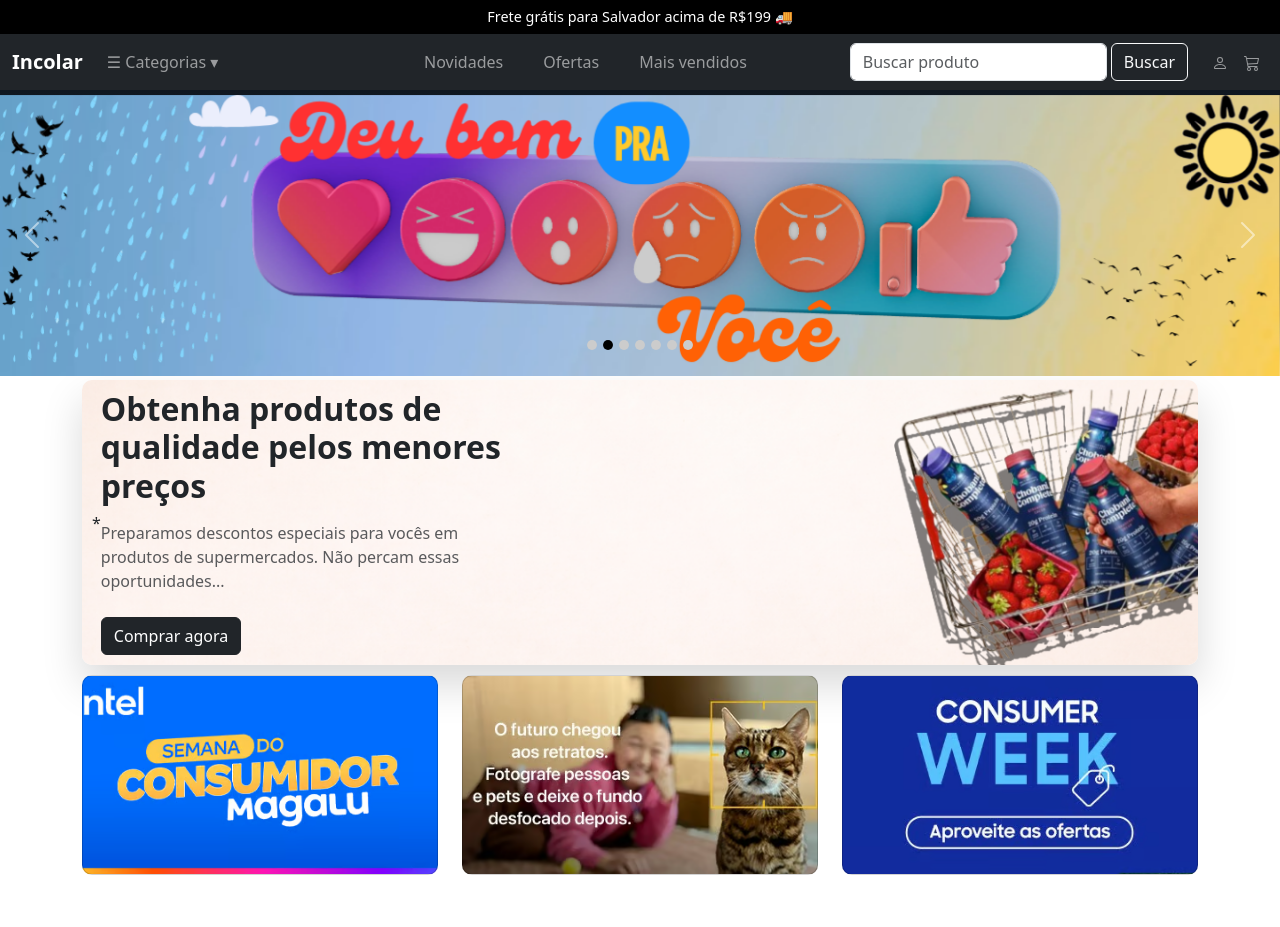
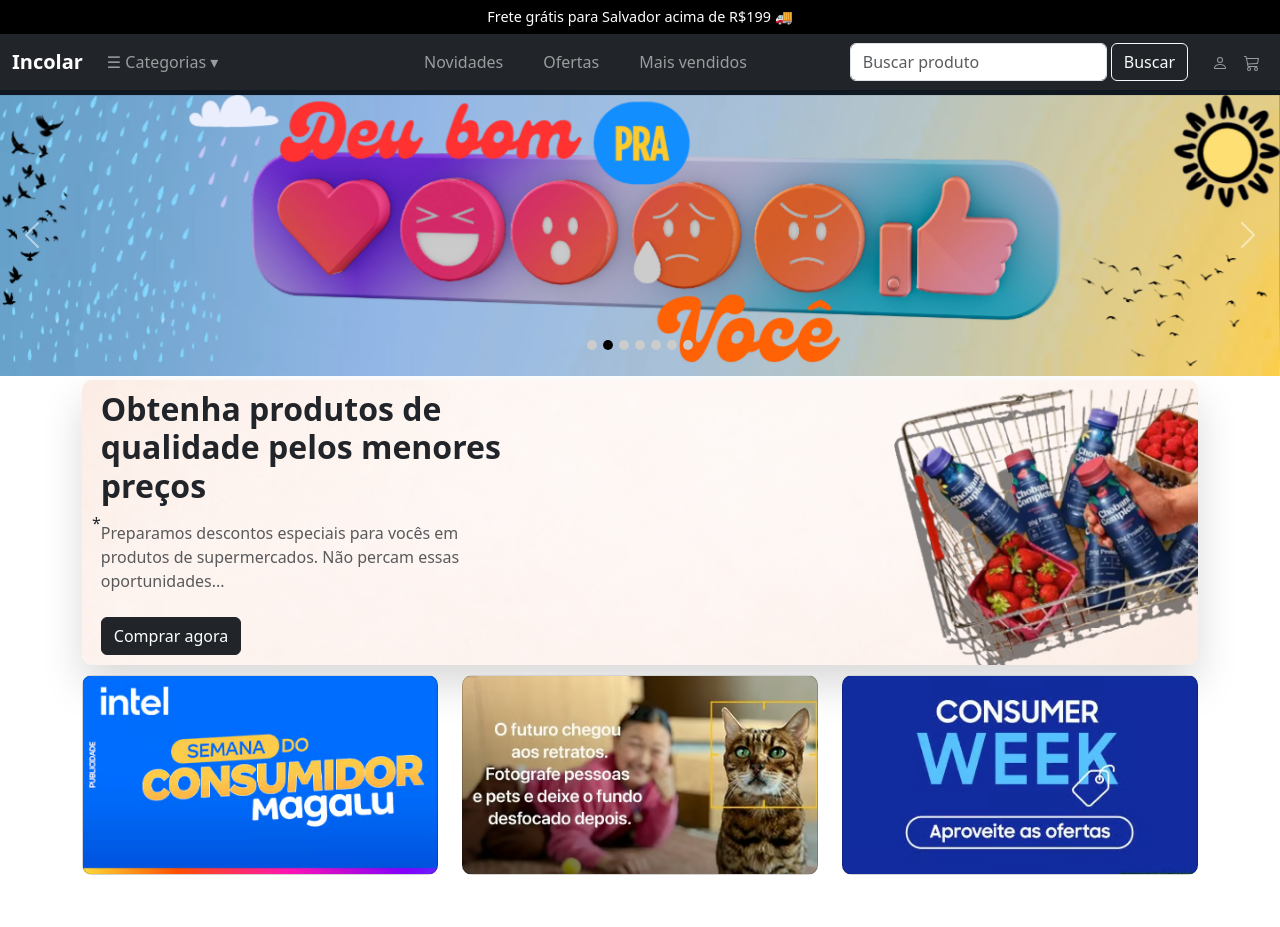
Before and after one commit to dcs30000/landingPage-reactjsBootstrap, a React (Vite) app: page / in a window 1280 px wide. Shown: the top 927 px of the page. Built offline with nearby package versions, Linux system fonts and the light colour scheme.

Commit message:
coloquei left center no background-position em cartao-categoria

```diff
--- a/src/pages/Home/Home.css
+++ b/src/pages/Home/Home.css
@@ -218,7 +218,7 @@
   border-radius: 10px;
 
   background-size: cover;
-  background-position: center;
+  background-position: left center;
   background-repeat: no-repeat;
 
   aspect-ratio: 16/9;   /* controla a proporção do card */
```
